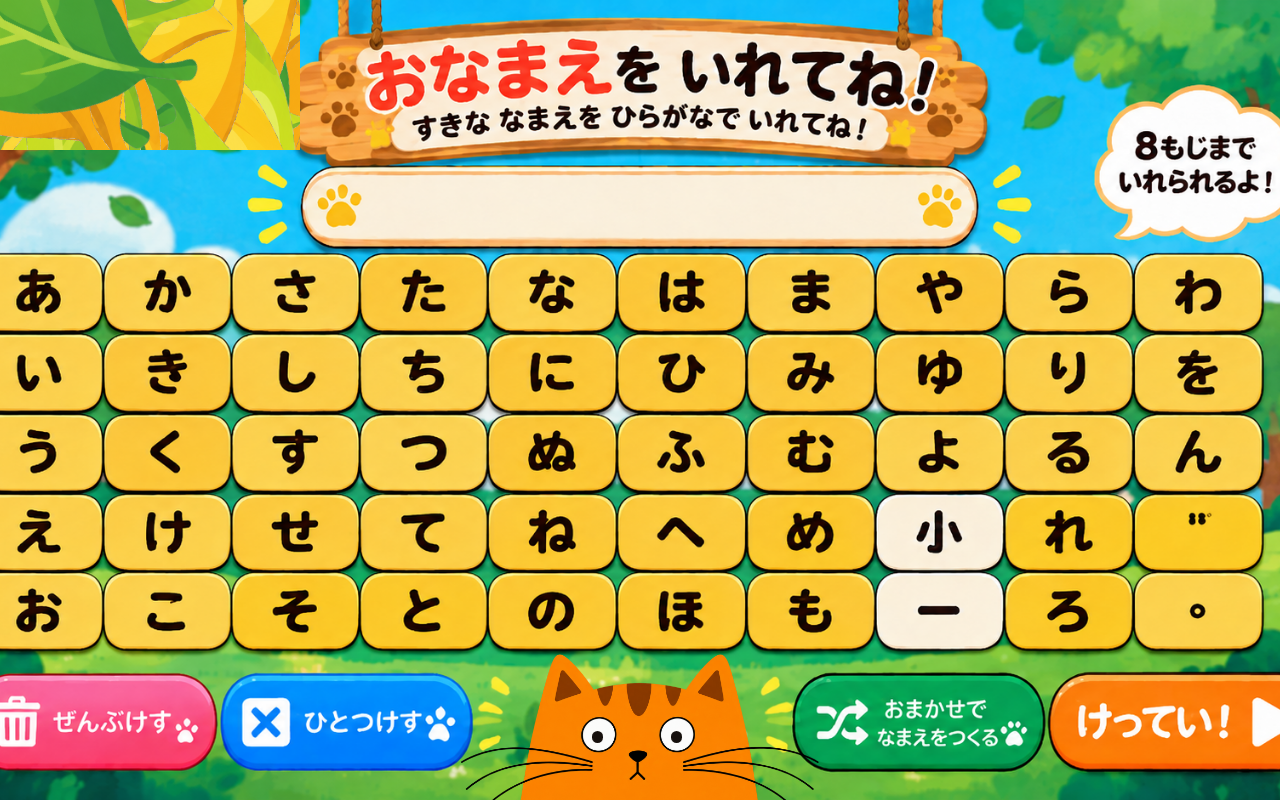
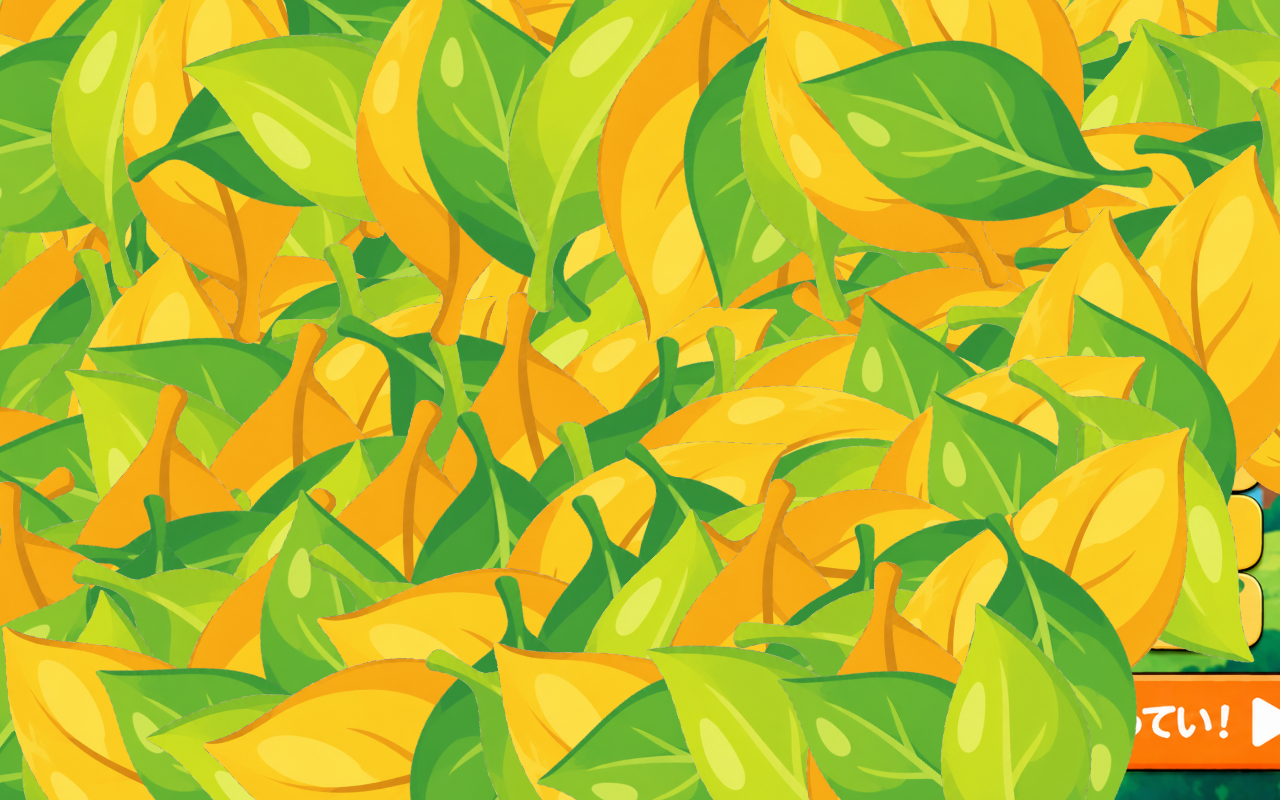
Before and after one commit to nekokansoftware/---, a React (Vite) app in the folder frontend/: page / in a window 1280 px wide. Both pictures are taken after a click on the button "スタート！". Built offline with nearby package versions, Linux system fonts and the light colour scheme.

Commit message:
Size leaf canvas to full transition overlay

```diff
--- a/frontend/src/styles/WindTransition.css
+++ b/frontend/src/styles/WindTransition.css
@@ -51,3 +51,11 @@
 @media (prefers-reduced-motion: reduce) {
   .wind-leaf { animation-timing-function: linear; }
 }
+
+/* Draw all leaves in one surface instead of hundreds of DOM layers. */
+.wind-transition-canvas {
+  display: block;
+  width: 100%;
+  height: 100%;
+  pointer-events: none;
+}
```
